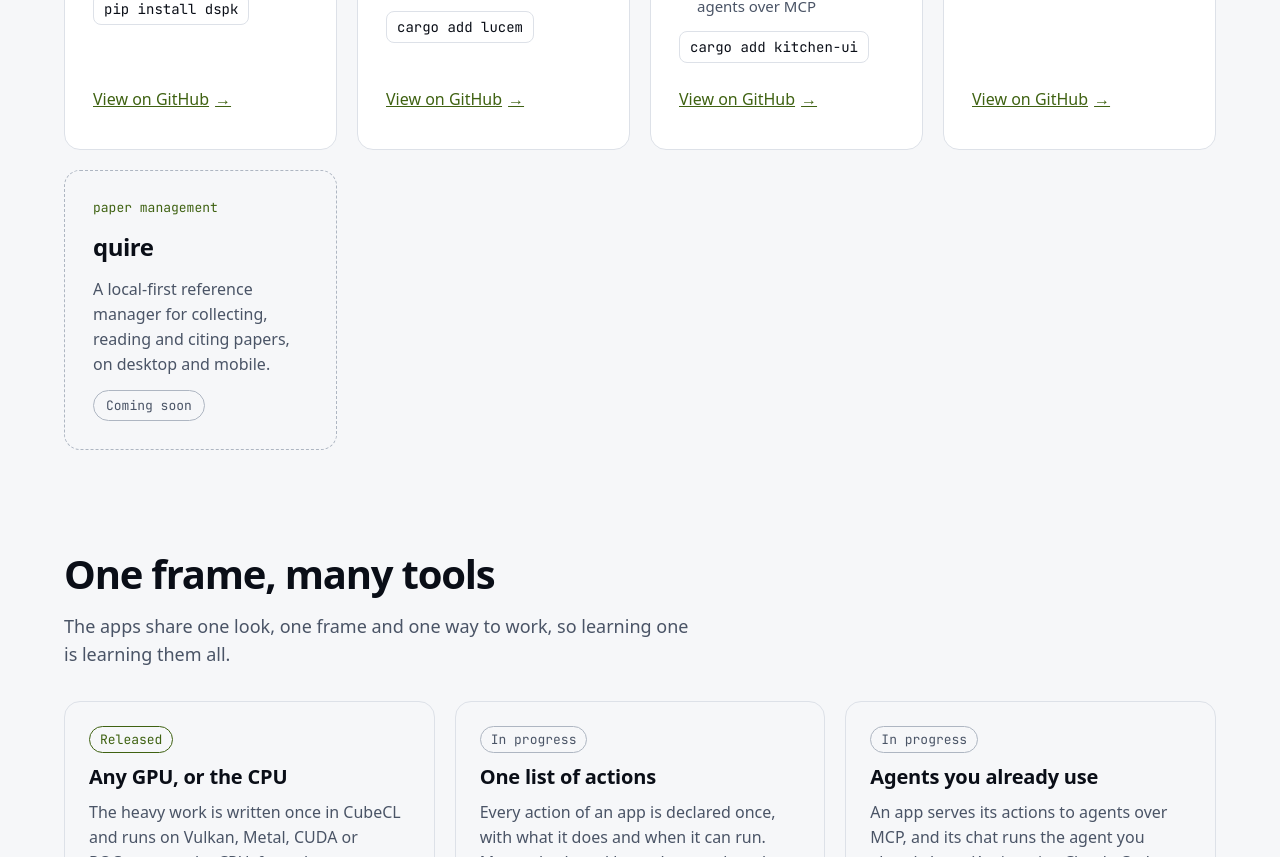
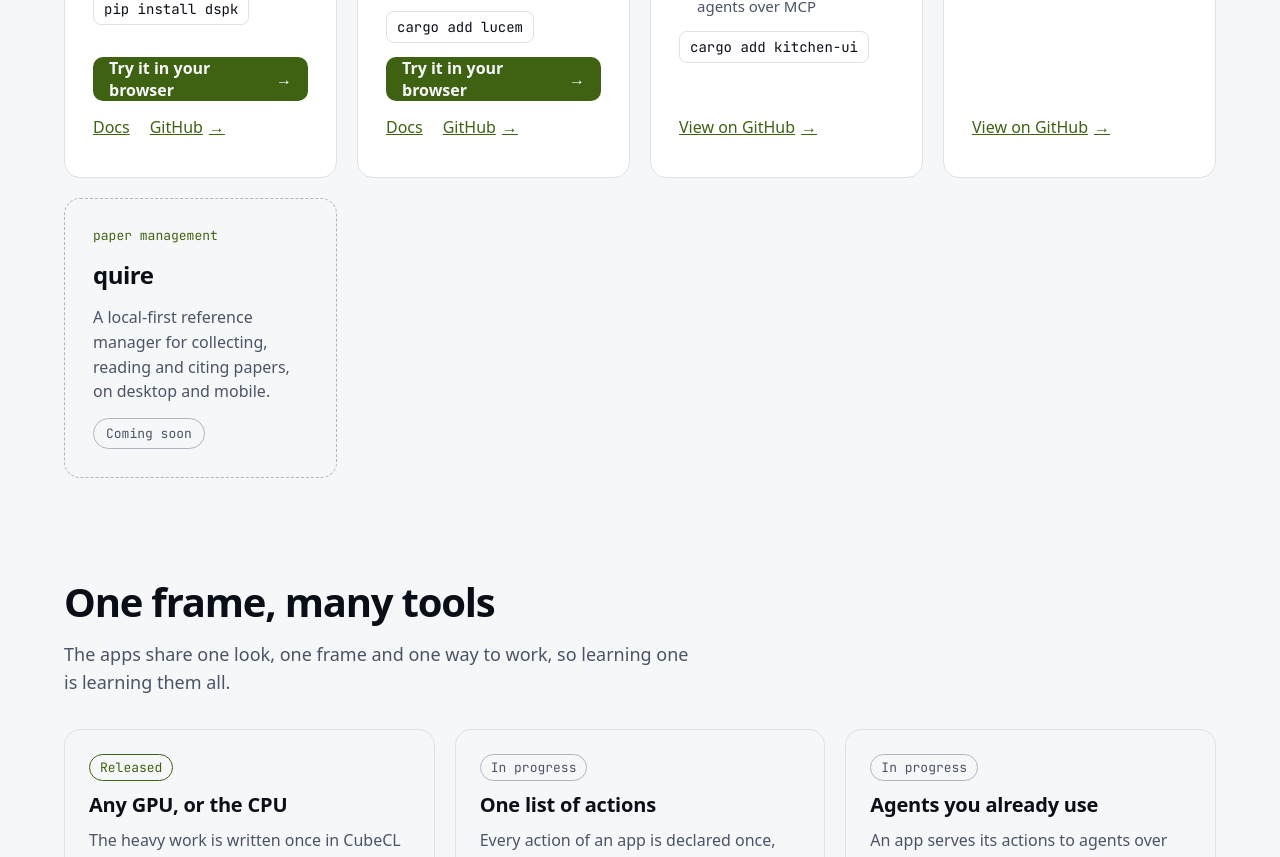
Before and after one commit to neuro-kitchen/neuro-kitchen.github.io, an Astro site: page / in a window 1280 px wide. Shown: the part 1640-2497 px from the top of the page. Built offline with nearby package versions, Linux system fonts and the light colour scheme; Astro itself is replaced by a stand-in of ours.

Commit message:
feat: try dsp-kitchen and lucem in the browser, and their docs, from each card
Co-Authored-By: Claude Opus 5.5 <noreply@anthropic.com>

```diff
--- a/src/components/ToolCard.astro
+++ b/src/components/ToolCard.astro
@@ -23,9 +23,17 @@ const released = Boolean(tool.repo);
   {tool.install && <code class="install mono">{tool.install}</code>}
   {
     released ? (
-      <a href={tool.repo} class="card-link">
-        View on GitHub <span aria-hidden="true">→</span>
-      </a>
+      <div class="links">
+        {tool.viewer && (
+          <a href={tool.viewer} class="try">
+            Try it in your browser <span aria-hidden="true">→</span>
+          </a>
+        )}
+        {tool.docs && <a href={tool.docs} class="card-link">Docs</a>}
+        <a href={tool.repo} class="card-link">
+          {tool.viewer || tool.docs ? 'GitHub' : 'View on GitHub'} <span aria-hidden="true">→</span>
+        </a>
+      </div>
     ) : (
       <p class="badge mono">Coming soon</p>
     )
@@ -68,8 +76,27 @@ const released = Boolean(tool.repo);
     font-size: 14px;
     color: var(--text);
   }
+  .links {
+    margin-top: auto;
+    display: flex;
+    flex-wrap: wrap;
+    align-items: center;
+    gap: 4px 20px;
+  }
+  /* The one action that runs the tool: filled, the others are links */
+  .try {
+    display: inline-flex;
+    align-items: center;
+    gap: 6px;
+    min-height: 44px;
+    padding: 0 16px;
+    border-radius: 10px;
+    background: var(--accent);
+    color: var(--on-accent, var(--bg));
+    font-weight: 600;
+    text-decoration: none;
+  }
   .card-link {
-    margin-top: auto;
     display: inline-flex;
     align-items: center;
     gap: 6px;
--- a/src/data/tools.ts
+++ b/src/data/tools.ts
@@ -12,6 +12,10 @@ export interface Tool {
   /** How to get it, shown as a command (`pip install dspk`). */
   install?: string;
   repo?: string;
+  /** The documentation site. */
+  docs?: string;
+  /** The app in the browser, nothing to install (the docs' viewer). */
+  viewer?: string;
 }
 
 export const tools: Tool[] = [
@@ -27,6 +31,8 @@ export const tools: Tool[] = [
     ],
     install: 'pip install dspk',
     repo: 'https://github.com/neuro-kitchen/dsp-kitchen',
+    docs: 'https://neuro-kitchen.github.io/dsp-kitchen/',
+    viewer: 'https://neuro-kitchen.github.io/dsp-kitchen/viewer/',
   },
   {
     name: 'lucem',
@@ -40,6 +46,8 @@ export const tools: Tool[] = [
     ],
     install: 'cargo add lucem',
     repo: 'https://github.com/neuro-kitchen/lucem',
+    docs: 'https://neuro-kitchen.github.io/lucem/',
+    viewer: 'https://neuro-kitchen.github.io/lucem/viewer/',
   },
   {
     name: 'kitchen',
```
